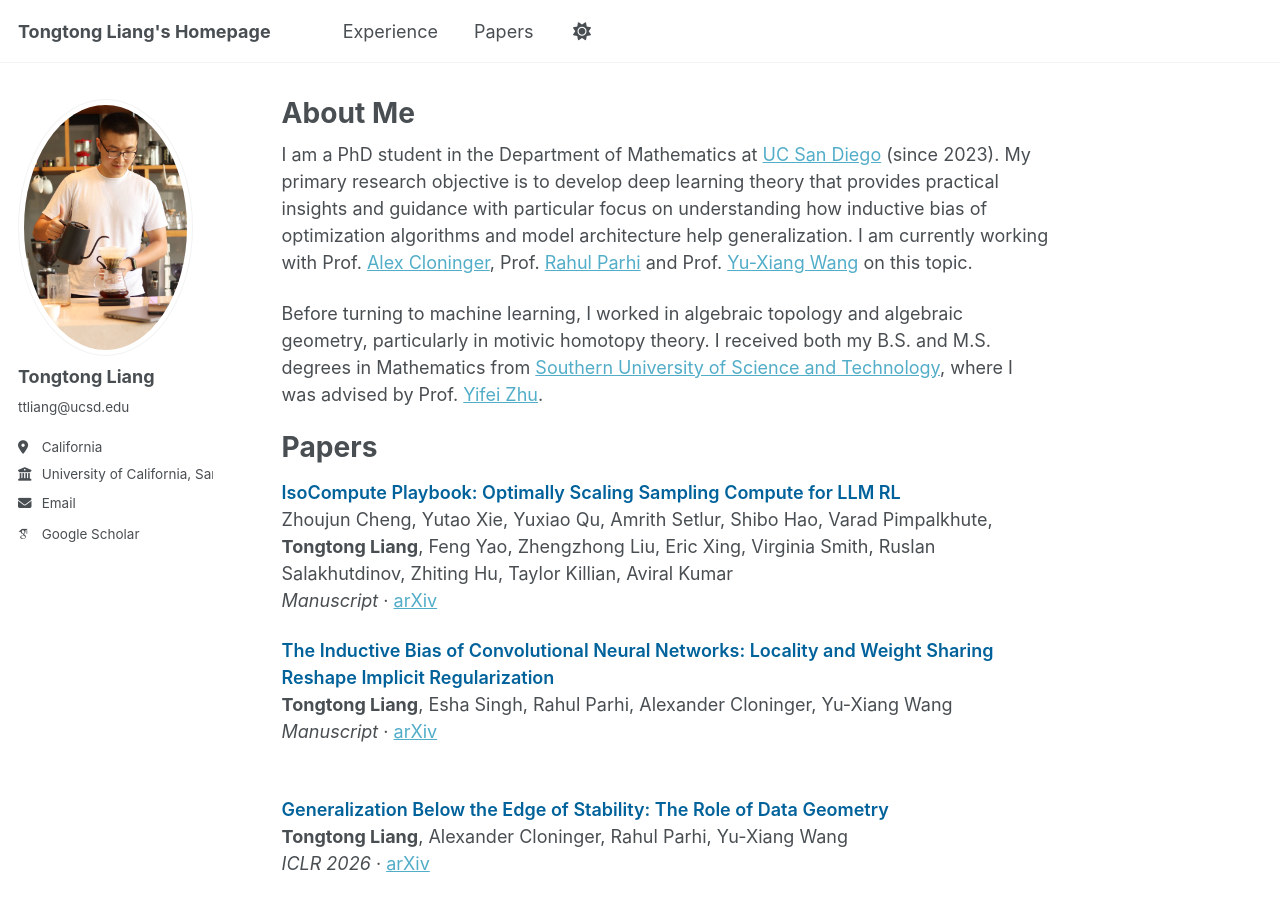
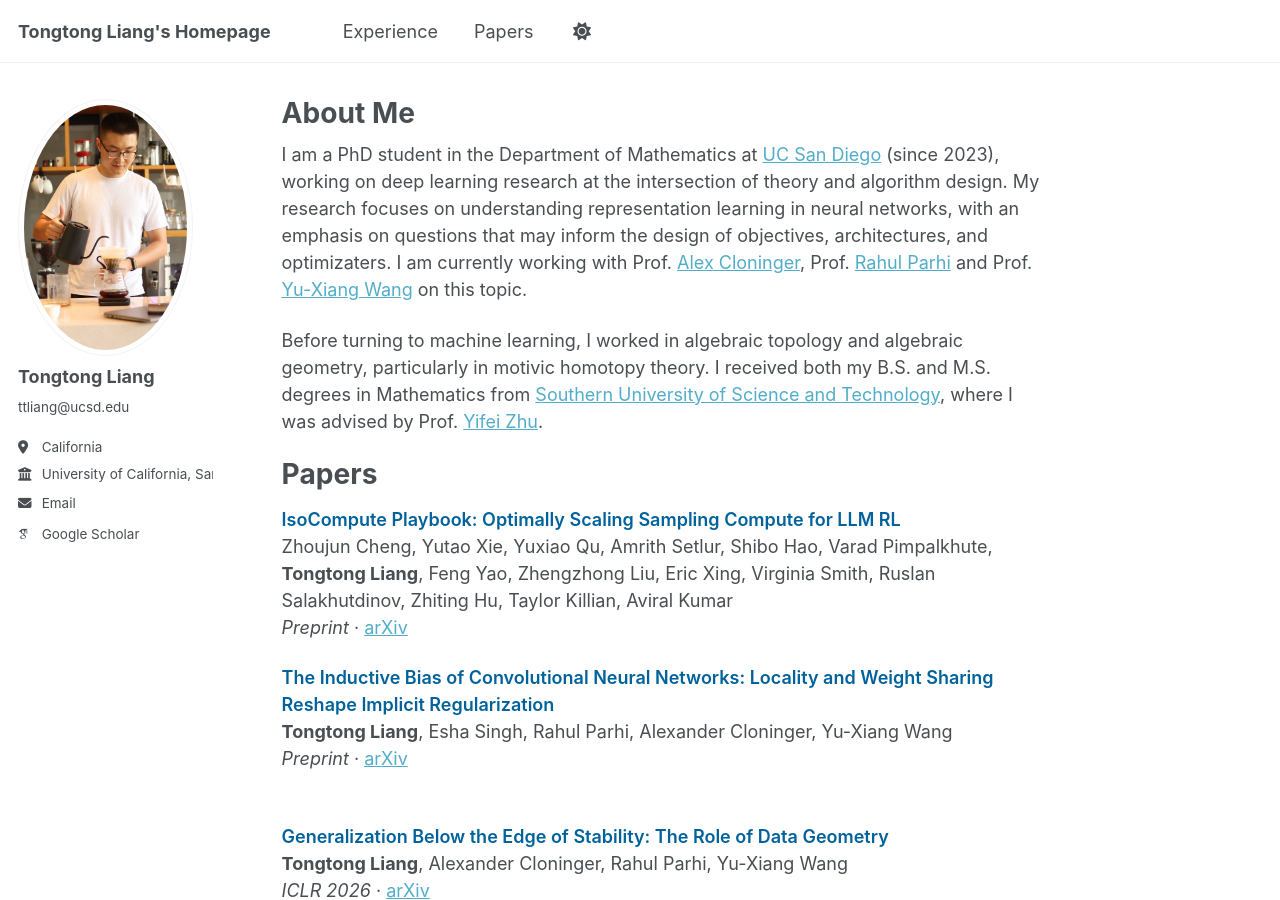
Before and after one commit to tongtongliang/tongtongliang.github.io, a Jekyll site: the page built from _pages/about.md, in a window 1280 px wide and 900 px high. Built offline with Jekyll 4.4.1, drawn with Linux system fonts in a browser that asks for light colours; some web fonts are replaced; a script that is not in the unit is left out.

Commit message:
Update about.md

```diff
--- a/_pages/about.md
+++ b/_pages/about.md
@@ -7,7 +7,7 @@ redirect_from:
   - /about.html
 
 ---
-I am a PhD student in the Department of Mathematics at [UC San Diego](https://ucsd.edu/) (since 2023). My primary research objective is to develop deep learning theory that provides practical insights and guidance with particular focus on understanding how inductive bias of optimization algorithms and model architecture help generalization. I am currently working with Prof. [Alex Cloninger](https://sites.google.com/ucsd.edu/alexandercloninger/home), Prof. [Rahul Parhi](https://sparsity.ucsd.edu/rahul/) and Prof. [Yu-Xiang Wang](https://cseweb.ucsd.edu/~yuxiangw/) on this topic.
+I am a PhD student in the Department of Mathematics at [UC San Diego](https://ucsd.edu/) (since 2023), working on deep learning research at the intersection of theory and algorithm design. My research focuses on understanding representation learning in neural networks, with an emphasis on questions that may inform the design of objectives, architectures, and optimizaters. I am currently working with Prof. [Alex Cloninger](https://sites.google.com/ucsd.edu/alexandercloninger/home), Prof. [Rahul Parhi](https://sparsity.ucsd.edu/rahul/) and Prof. [Yu-Xiang Wang](https://cseweb.ucsd.edu/~yuxiangw/) on this topic.
 
 Before turning to machine learning, I worked in algebraic topology and algebraic geometry, particularly in motivic homotopy theory. I received both my B.S. and M.S. degrees in Mathematics from [Southern University of Science and Technology](https://www.sustech.edu.cn/en/), where I was advised by Prof. [Yifei Zhu](https://yifeizhu.github.io/).
 
@@ -17,7 +17,7 @@ Papers
 IsoCompute Playbook: Optimally Scaling Sampling Compute for LLM RL
 </span>
 Zhoujun Cheng, Yutao Xie, Yuxiao Qu, Amrith Setlur, Shibo Hao, Varad Pimpalkhute, **Tongtong Liang**, Feng Yao, Zhengzhong Liu, Eric Xing, Virginia Smith, Ruslan Salakhutdinov, Zhiting Hu, Taylor Killian, Aviral Kumar
-*Manuscript* · [arXiv](https://arxiv.org/abs/2603.12151)
+*Preprint* · [arXiv](https://arxiv.org/abs/2603.12151)
 <span style="color:#00629B; font-weight:600;">
 
 
@@ -25,7 +25,7 @@ Zhoujun Cheng, Yutao Xie, Yuxiao Qu, Amrith Setlur, Shibo Hao, Varad Pimpalkhute
 The Inductive Bias of Convolutional Neural Networks: Locality and Weight Sharing Reshape Implicit Regularization
 </span>
 **Tongtong Liang**, Esha Singh, Rahul Parhi, Alexander Cloninger, Yu-Xiang Wang
-*Manuscript* · [arXiv](https://arxiv.org/abs/2603.04807)
+*Preprint* · [arXiv](https://arxiv.org/abs/2603.04807)
 <span style="color:#00629B; font-weight:600;">
 
 <span style="color:#00629B; font-weight:600;">
```
